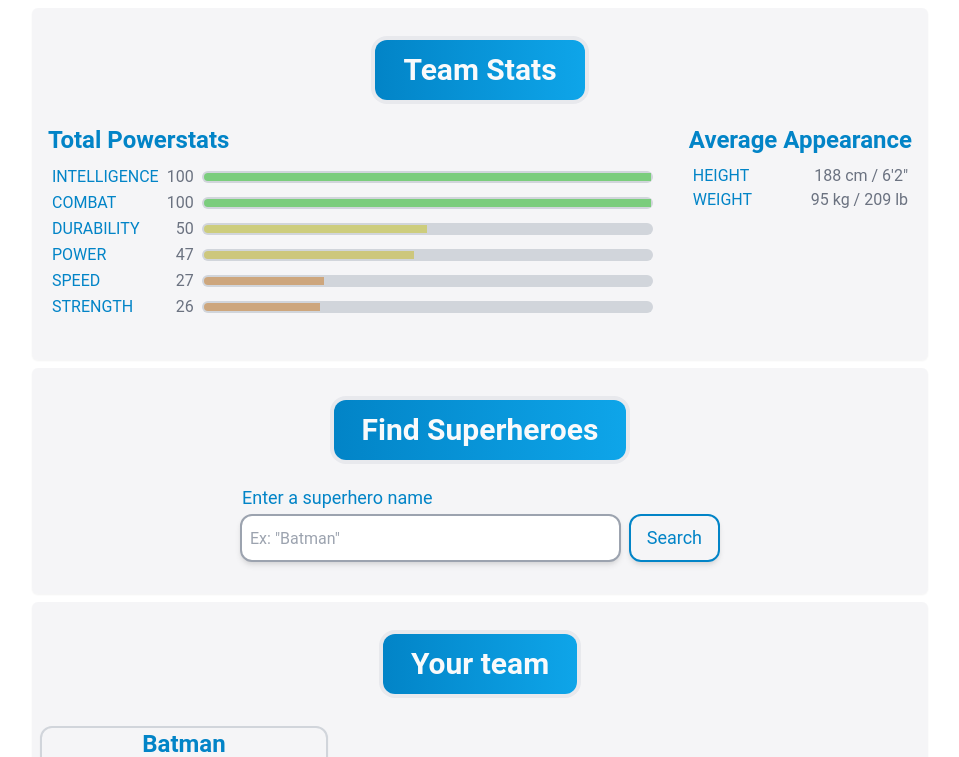
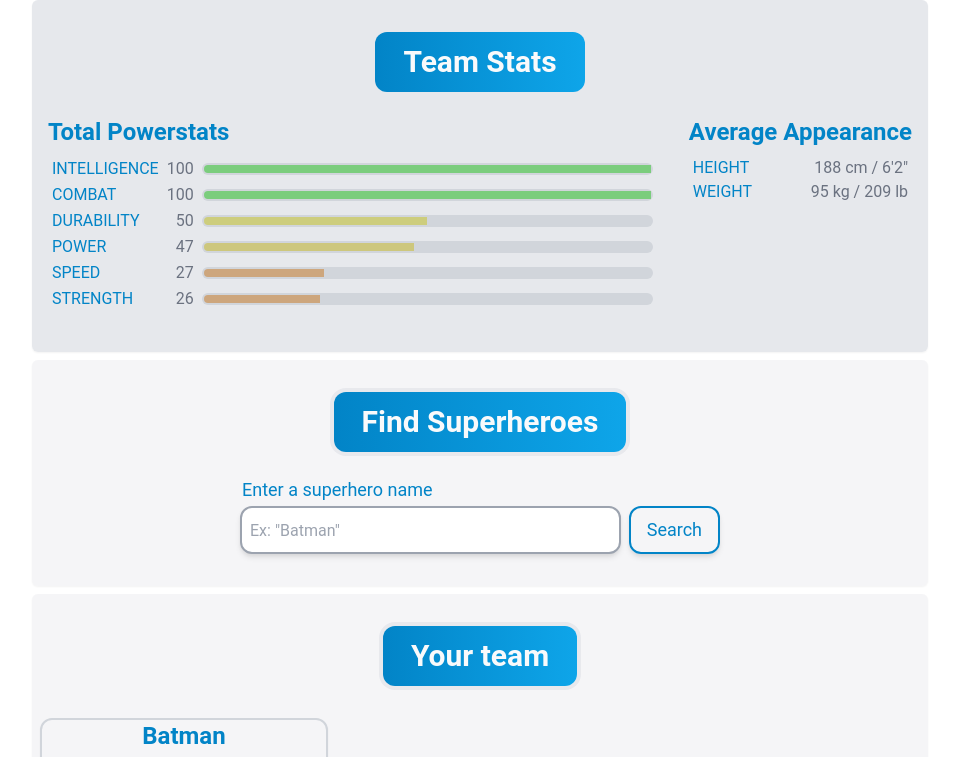
Before and after one commit to livchits/superheroes-app, a React (Vite) app: page /home in a window 1280 px wide. Shown: the top 757 px of the page, without its empty margins (160-1119 px from the left). Built offline with nearby package versions, Linux system fonts and the light colour scheme; no server answers; sample sign-in values are in the browser's storage; the HTML template or start-up script is replaced by a standard one; what tailwindcss-typography would draw is missing.

Commit message:
Fix TeamStats styles

```diff
--- a/src/components/TeamStats.jsx
+++ b/src/components/TeamStats.jsx
@@ -5,8 +5,8 @@ import Appearance from './Appearance';
 import Powerstats from './Powerstats';
 function TeamStats({ team }) {
   return (
-    <article className='w-11/12 py-8 mx-auto my-2 text-blue-600 bg-gray-200 rounded-md shadow-sm md:mx-auto md:max-w-4xl bg-opacity-40'>
-      <h1 className='py-3 mx-auto mb-6 text-3xl font-semibold text-center w-max bg-gradient-to-l from-blue-500 to-blue-600 px-7 rounded-xl text-gray-50 ring-4 ring-opacity-80 ring-gray-200'>
+    <article className='w-11/12 py-8 mx-auto text-blue-600 bg-gray-200 rounded-md shadow-sm md:mx-auto md:max-w-4xl bg-opacity-95'>
+      <h1 className='py-3 mx-auto mb-6 text-3xl font-semibold text-center w-max bg-gradient-to-l from-blue-500 to-blue-600 px-7 rounded-xl text-gray-50'>
         Team Stats
       </h1>
       {team.length ? (
```
